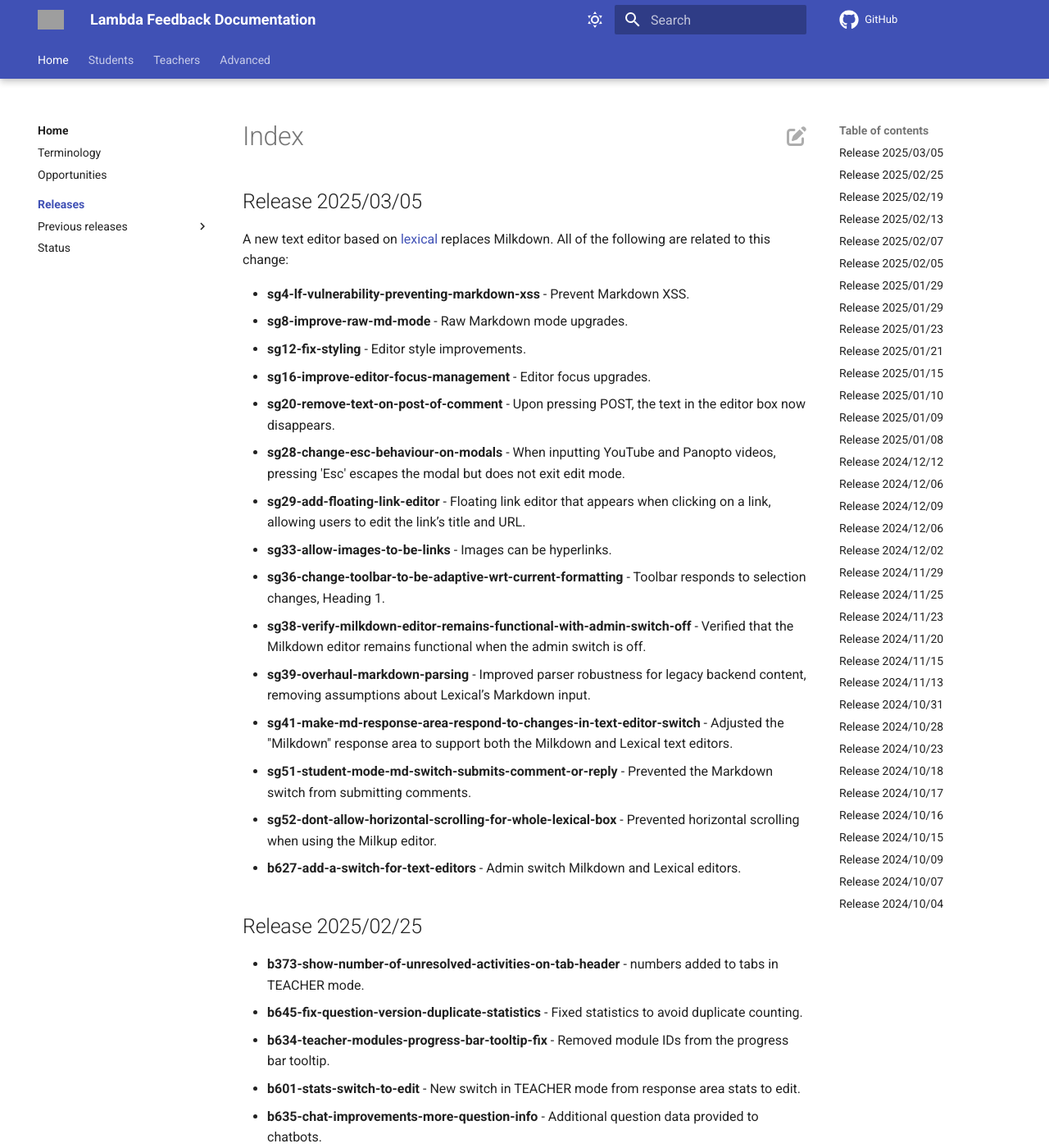
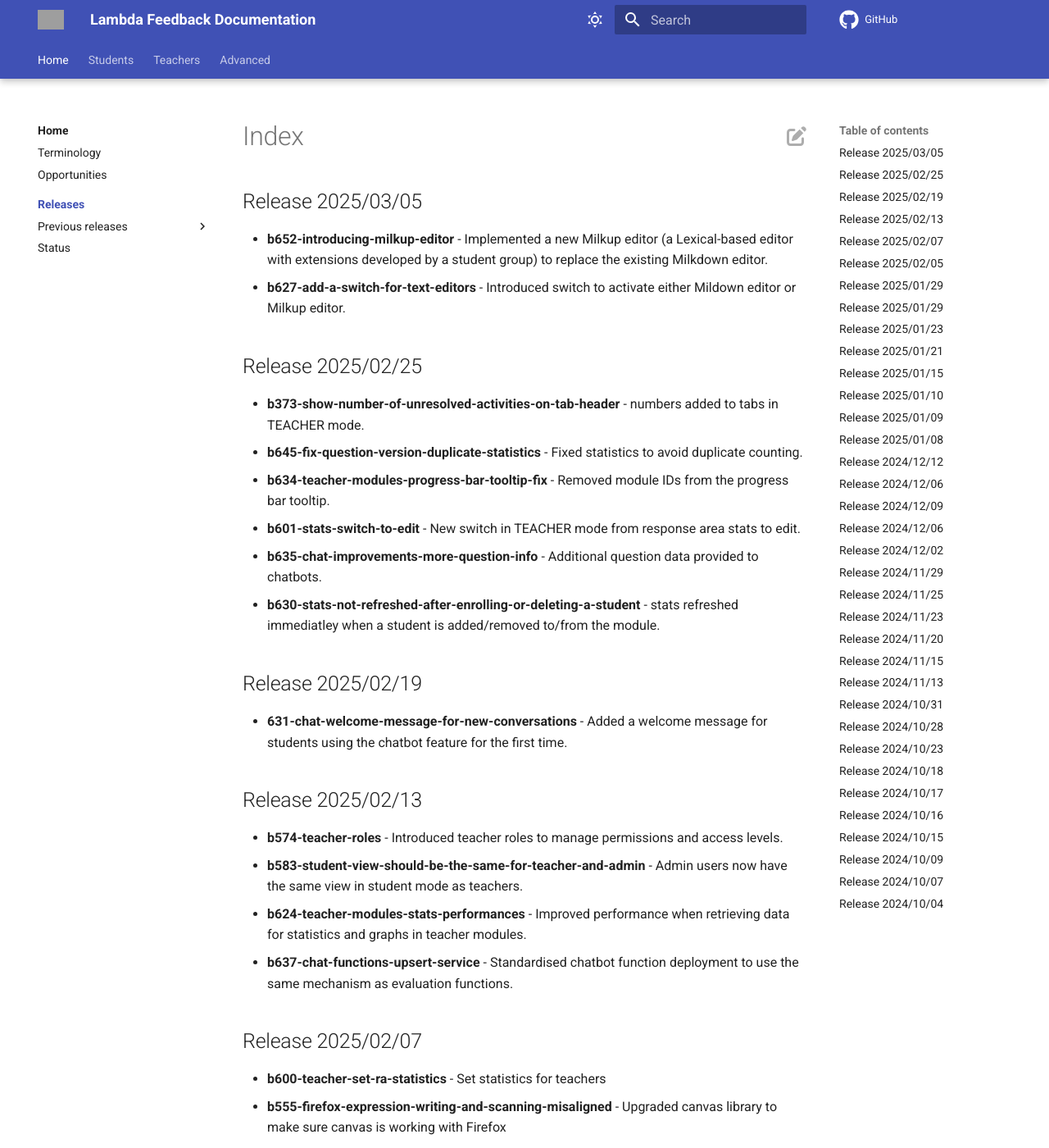
Before and after one commit to lambda-feedback/user-documentation, an MkDocs documentation site: the page built from docs/releases/index.md, in a window 1280 px wide and 1400 px high. Shown: the whole window at 82% size. Built offline with MkDocs 1.6.1 and Material for MkDocs 9.7.7, drawn with Linux system fonts in a browser that asks for light colours; comment, search, counter and statistics services are not loaded; grey boxes are pictures that could not be loaded.

Commit message:
Release 2025/03/05 modified

```diff
--- a/docs/releases/index.md
+++ b/docs/releases/index.md
@@ -1,22 +1,7 @@
 ## Release 2025/03/05
 
-A new text editor based on [lexical](https://lexical.dev/) replaces Milkdown. All of the following are related to this change:
-
-- **sg4-lf-vulnerability-preventing-markdown-xss** - Prevent Markdown XSS.
-- **sg8-improve-raw-md-mode** - Raw Markdown mode upgrades.
-- **sg12-fix-styling** - Editor style improvements.
-- **sg16-improve-editor-focus-management** - Editor focus upgrades.
-- **sg20-remove-text-on-post-of-comment** - Upon pressing POST, the text in the editor box now disappears.
-- **sg28-change-esc-behaviour-on-modals** - When inputting YouTube and Panopto videos, pressing 'Esc' escapes the modal but does not exit edit mode.
-- **sg29-add-floating-link-editor** - Floating link editor that appears when clicking on a link, allowing users to edit the link’s title and URL.
-- **sg33-allow-images-to-be-links** - Images can be hyperlinks.
-- **sg36-change-toolbar-to-be-adaptive-wrt-current-formatting** - Toolbar responds to selection changes, Heading 1.
-- **sg38-verify-milkdown-editor-remains-functional-with-admin-switch-off** - Verified that the Milkdown editor remains functional when the admin switch is off.
-- **sg39-overhaul-markdown-parsing** - Improved parser robustness for legacy backend content, removing assumptions about Lexical’s Markdown input.
-- **sg41-make-md-response-area-respond-to-changes-in-text-editor-switch** - Adjusted the "Milkdown" response area to support both the Milkdown and Lexical text editors.
-- **sg51-student-mode-md-switch-submits-comment-or-reply** - Prevented the Markdown switch from submitting comments.
-- **sg52-dont-allow-horizontal-scrolling-for-whole-lexical-box** - Prevented horizontal scrolling when using the Milkup editor.
-- **b627-add-a-switch-for-text-editors** - Admin switch Milkdown and Lexical editors.
+- **b652-introducing-milkup-editor** - Implemented a new Milkup editor (a Lexical-based editor with extensions developed by a student group) to replace the existing Milkdown editor.
+- **b627-add-a-switch-for-text-editors** - Introduced switch to activate either Mildown editor or Milkup editor.
 
 ## Release 2025/02/25
 
```
